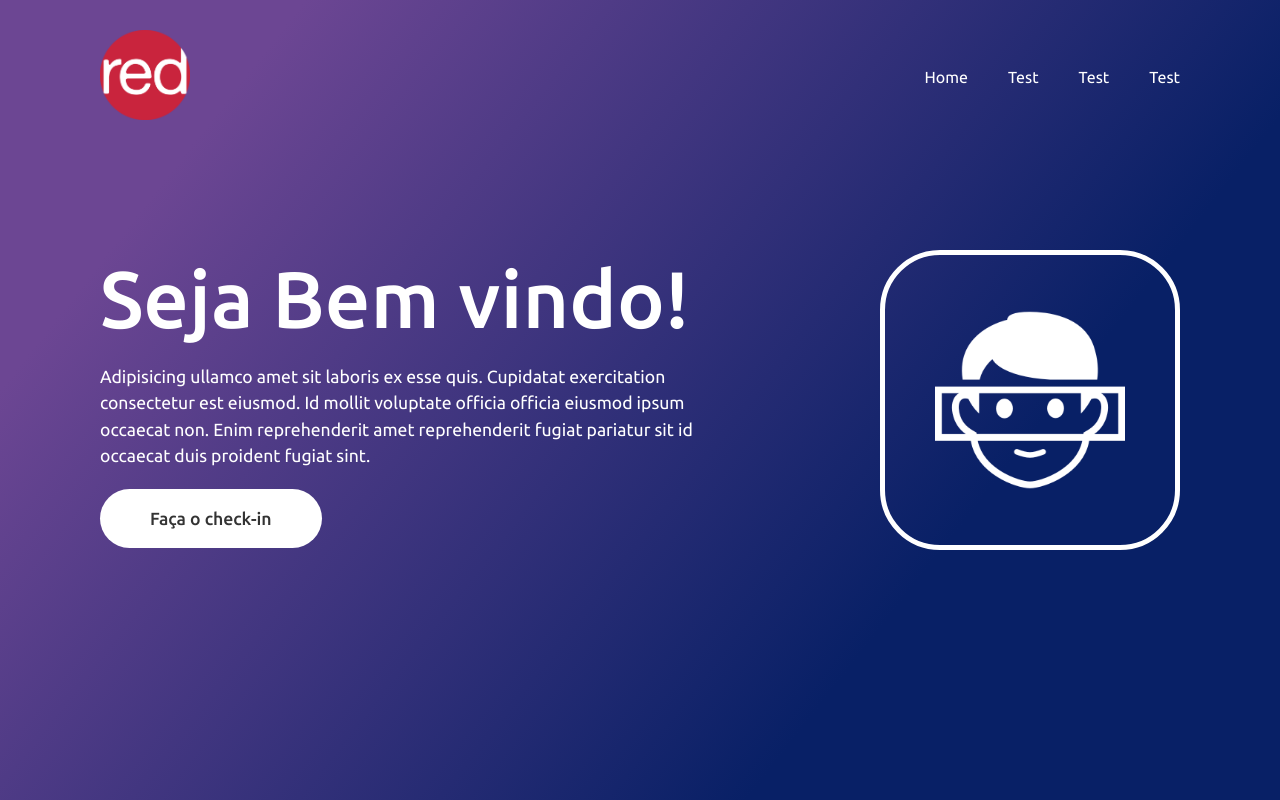
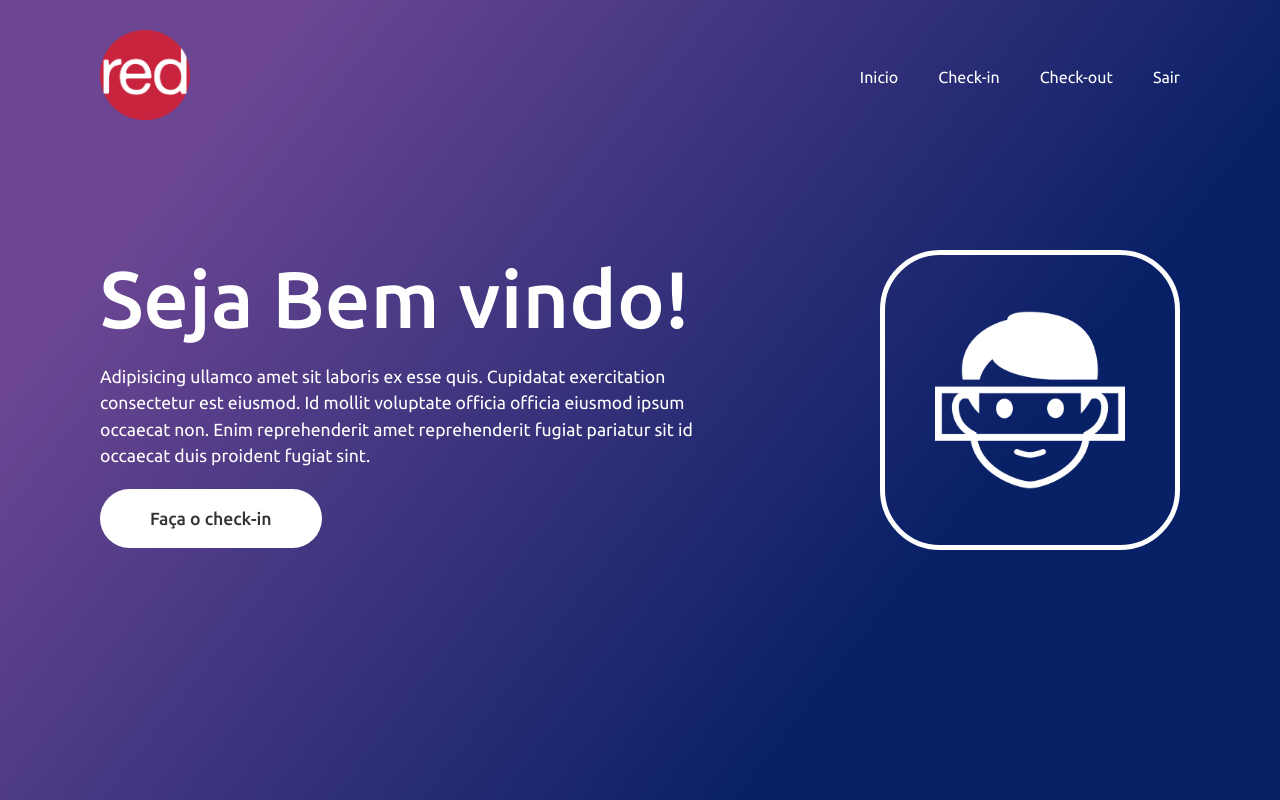
Before and after one commit to Guilherme-devcode/Reconhecimento-Facial, a React (Create React App) app: page / in a window 1280 px wide. Built offline with nearby package versions, Linux system fonts and the light colour scheme.

Commit message:
criacao de rotas

```diff
--- a/package.json
+++ b/package.json
@@ -10,6 +10,7 @@
     "firebase": "^9.9.2",
     "react": "^18.2.0",
     "react-dom": "^18.2.0",
+    "react-router-dom": "^6.3.0",
     "react-scripts": "5.0.1",
     "react-webcam": "^7.0.1",
     "web-vitals": "^2.1.4"
--- a/src/App.jsx
+++ b/src/App.jsx
@@ -1,8 +1,9 @@
 import './App.css';
-import FaceIndentify from './components/faceidentify/FaceIndentify';
-import Home from './components/home/Home';
+import FaceIndentify from './pages/faceidentify/FaceIndentify';
+import Home from './pages/home/Home';
 import Navbar from './components/navbar/Navbar';
 import SendFile from './components/sendfile/SendFile';
+import { Route, Routes } from 'react-router-dom';
 
 
 
@@ -11,7 +12,10 @@ function App() {
   return (
     <div className="App">
       <Navbar />
-      <Home/>
+      <Routes>
+        <Route path='/' element={<Home />} />
+        <Route path='/check-in' element={<FaceIndentify />}/>
+      </Routes>
       {/* <FaceIndentify />
       <SendFile /> */}
     </div>
--- a/src/components/navbar/Navbar.jsx
+++ b/src/components/navbar/Navbar.jsx
@@ -1,7 +1,7 @@
 import React, { useState } from 'react'
 import './style.css';
 import LogotipoRed from '../../assets/img/LogotipoRed.png'
-
+import { BrowserRouter as Router, Link } from 'react-router-dom';
 
 
 
@@ -15,14 +15,14 @@ function Navbar() {
     return (
         <div className='header'>
             <header>
-                <a href='#'><img className='logo' src={LogotipoRed} ></img></a>
-                <div onClick={handleToggle}  className={isActive ? "toggle" : "toggle active"}></div>
-                <ul className={isActive ? "navigation" : "navigation active"}>
-                    <li><a href='#'>Home</a></li>
-                    <li><a href='#'>Test</a></li>
-                    <li><a href='#'>Test</a></li>
-                    <li><a href='#'>Test</a></li>
-                </ul>
+                    <a><img className='logo' src={LogotipoRed} ></img></a>
+                    <div onClick={handleToggle} className={isActive ? "toggle" : "toggle active"}></div>
+                    <ul className={isActive ? "navigation" : "navigation active"}>
+                        <li><Link to="/">Inicio</Link></li>
+                        <li><Link to="/check-in">Check-in</Link></li>
+                        <li><Link to="/check-out">Check-out</Link></li>
+                        <li><a>Sair</a></li>
+                    </ul>
             </header>
         </div>
     )
--- a/src/index.js
+++ b/src/index.js
@@ -3,12 +3,13 @@ import ReactDOM from 'react-dom/client';
 import './index.css';
 import App from './App';
 import reportWebVitals from './reportWebVitals';
+import { BrowserRouter } from 'react-router-dom';
 
 const root = ReactDOM.createRoot(document.getElementById('root'));
 root.render(
-  <React.StrictMode>
+  <BrowserRouter>
     <App />
-  </React.StrictMode>
+  </BrowserRouter>
 );
 
 // If you want to start measuring performance in your app, pass a function
--- a/src/components/faceidentify/FaceIndentify.jsx
+++ b/src/pages/faceidentify/FaceIndentify.jsx
@@ -100,11 +100,6 @@ function FaceIndentify() {
         autoPlay
         ref={videoRef}
         muted></video>
-      <canvas
-        width="940"
-        height="650"
-        ref={canvasRef}
-      />
     </div>
   )
 }
```
Also changed, not shown: src/pages/home/Home.jsx (renamed from src/components/home/Home.jsx), src/pages/home/style.css (renamed from src/components/home/style.css), 2 other files (tests, documents, lock files or other folders).
